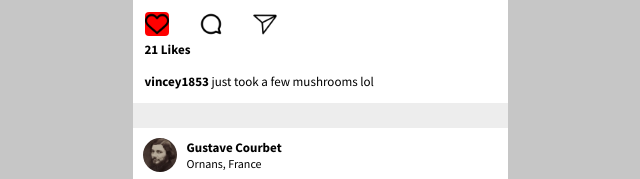
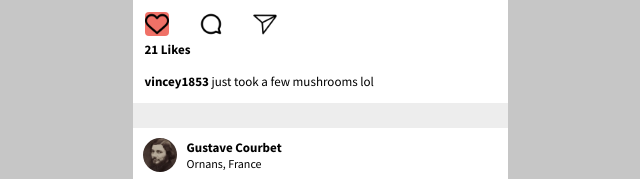
Before and after one commit to zishanHow/oldagram, a plain HTML site: page index.html in a window 1280 px wide. In both pictures the pointer is over the picture 476 px from the left and 522 px from the top of the page. Shown: the part 498-677 px from the top of the page, 320-960 px from the left. Drawn offline with Linux system fonts and the light colour scheme.

Commit message:
change hover color and add app link in md file

```diff
--- a/index.css
+++ b/index.css
@@ -95,6 +95,6 @@ section .user-avatar {
 }
 
 .input-imgs:hover {
-    background-color: red;
+    background-color: #f07167;
     border-radius: 4px;
 }
```
Also changed, not shown: 1 other file.
